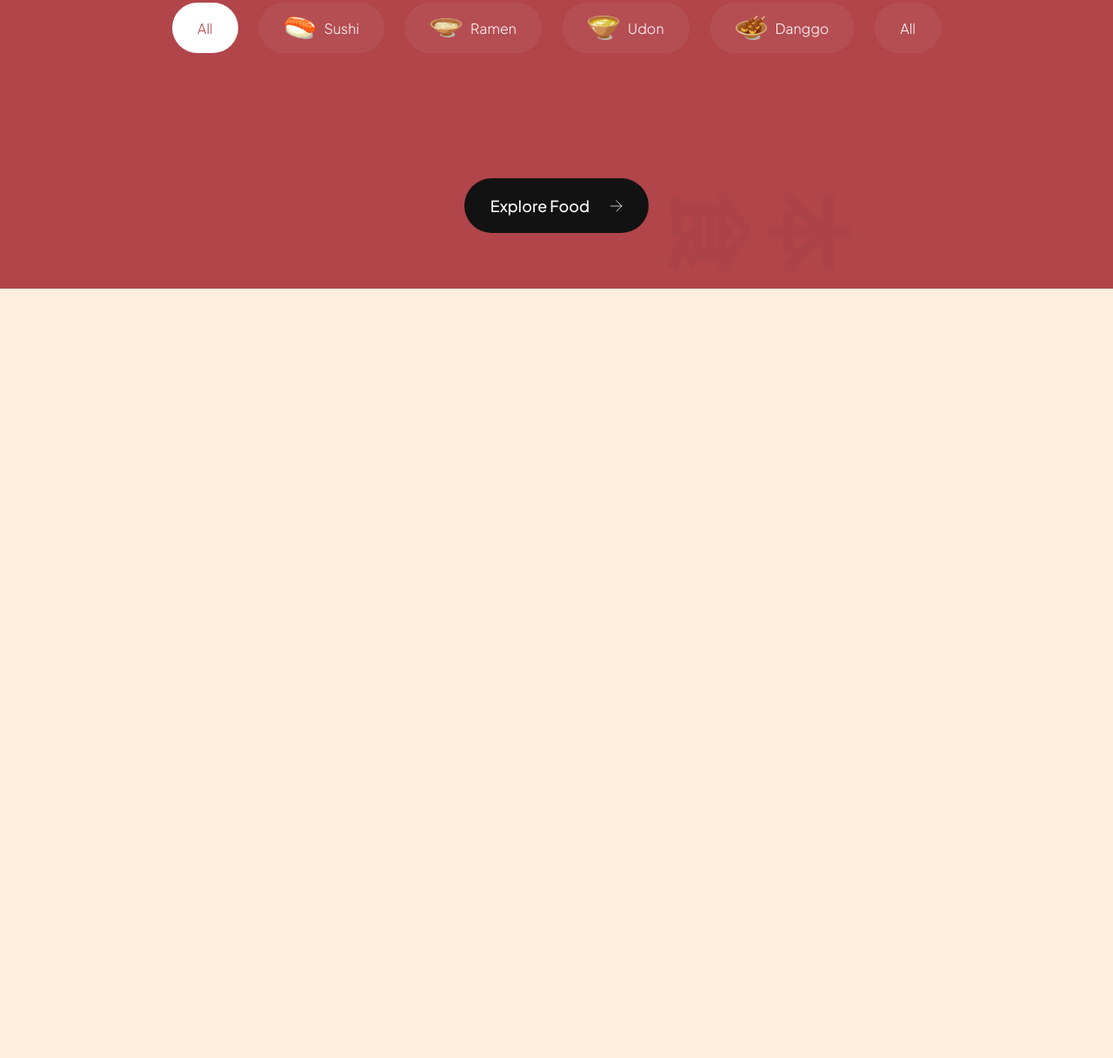
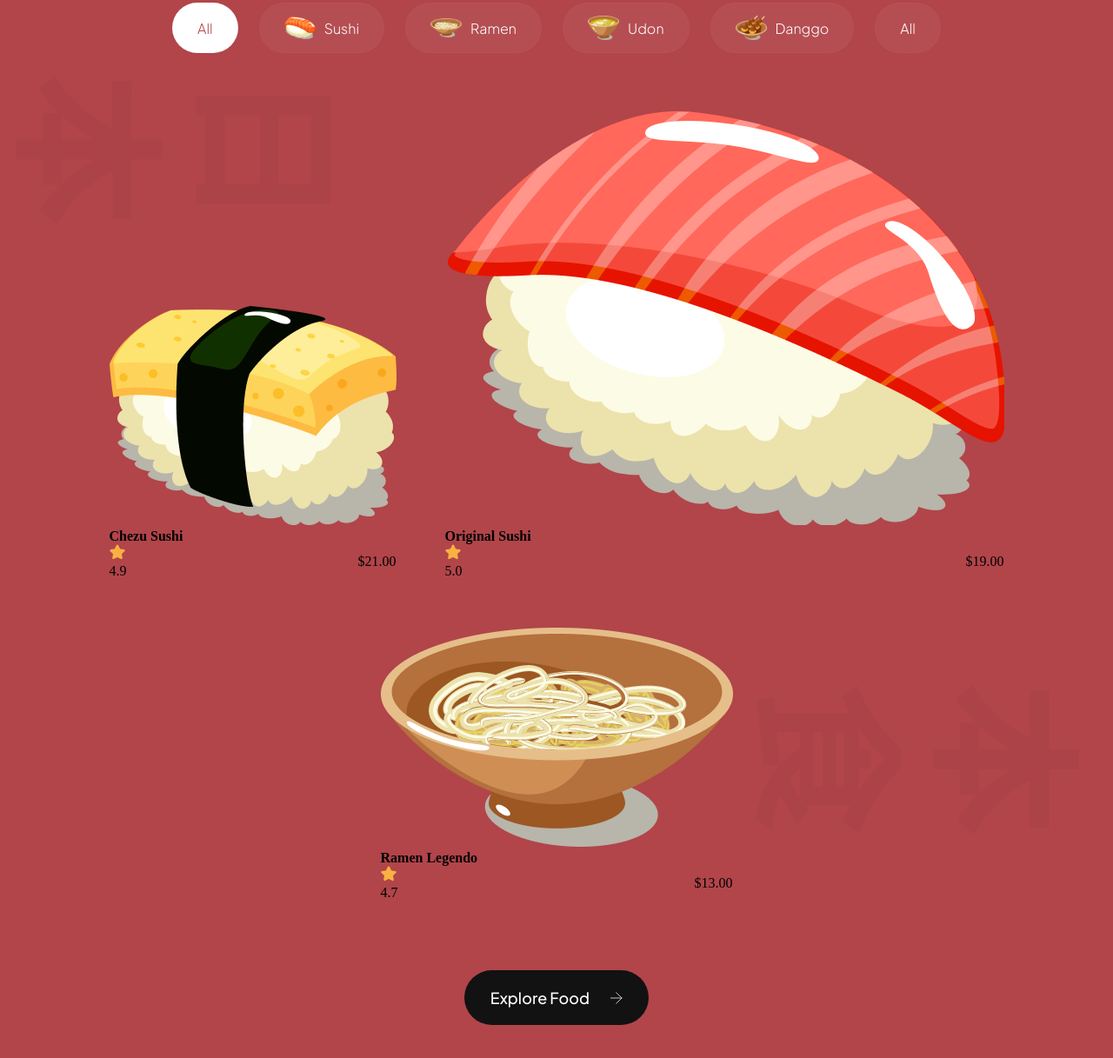
Before and after one commit to Lorn12/Sushi-Landing-Page, a website built with Vite: page index.html in a window 1280 px wide. Shown: the part 1705-2922 px from the top of the page at 87% size. Before the commit the page ends 2037 px from the top, so only its background shows below. Built offline with nearby package versions, Linux system fonts and the light colour scheme.

Commit message:
Constructed popular food cards

```diff
--- a/index.html
+++ b/index.html
@@ -138,8 +138,61 @@
 
       <div class="popular-foods__catalogue">
         <!-- JavaScript -->
+
+        <article class="popular-foods__card">
+          <img
+            class="popular-foods__card-image"
+            src="ASSETS/sushi-12.png"
+            alt="sushi-12"
+          />
+          <h4 class="popular-foods__card-title">Chezu Sushi</h4>
+
+          <div class="popular-foods__card-details flex-between">
+            <div class="popular-foods__card-rating">
+              <img src="ASSETS/star.svg" alt="star" />
+              <p>4.9</p>
+            </div>
+
+            <p class="popular-foods__card-price">$21.00</p>
+          </div>
+        </article>
+
+        <article class="popular-foods__card active-card">
+          <img
+            class="popular-foods__card-image"
+            src="ASSETS/sushi-11.png"
+            alt="sushi-11"
+          />
+          <h4 class="popular-foods__card-title">Original Sushi</h4>
+
+          <div class="popular-foods__card-details flex-between">
+            <div class="popular-foods__card-rating">
+              <img src="ASSETS/star.svg" alt="star" />
+              <p>5.0</p>
+            </div>
+
+            <p class="popular-foods__card-price">$19.00</p>
+          </div>
+        </article>
+
+        <article class="popular-foods__card">
+          <img
+            class="popular-foods__card-image"
+            src="ASSETS/sushi-10.png"
+            alt="sushi-10"
+          />
+          <h4 class="popular-foods__card-title">Ramen Legendo</h4>
+
+          <div class="popular-foods__card-details flex-between">
+            <div class="popular-foods__card-rating">
+              <img src="ASSETS/star.svg" alt="star" />
+              <p>4.7</p>
+            </div>
+
+            <p class="popular-foods__card-price">$13.00</p>
+          </div>
+        </article>
       </div>
-
       <button class="popular-foods__button">
         Explore Food
         <img src="ASSETS/arrow-right.svg" alt="arrow-right" />
```
